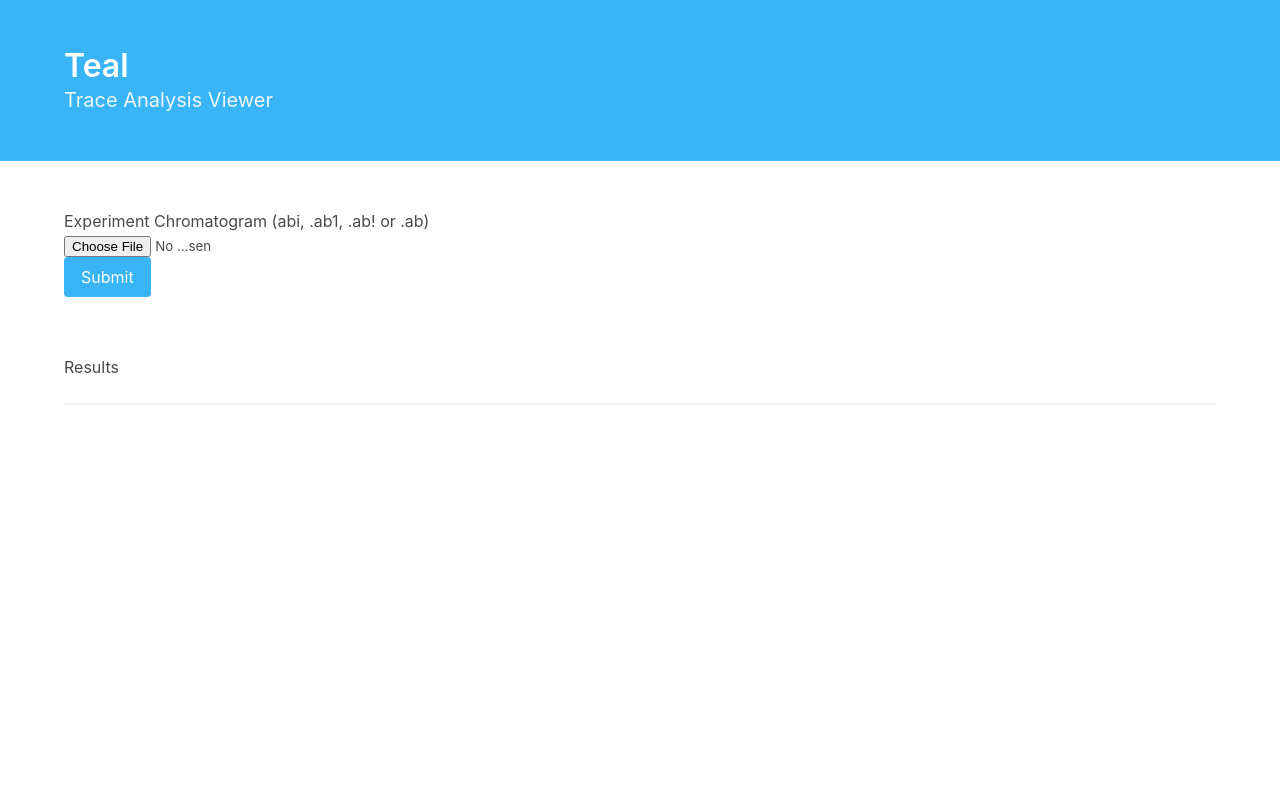
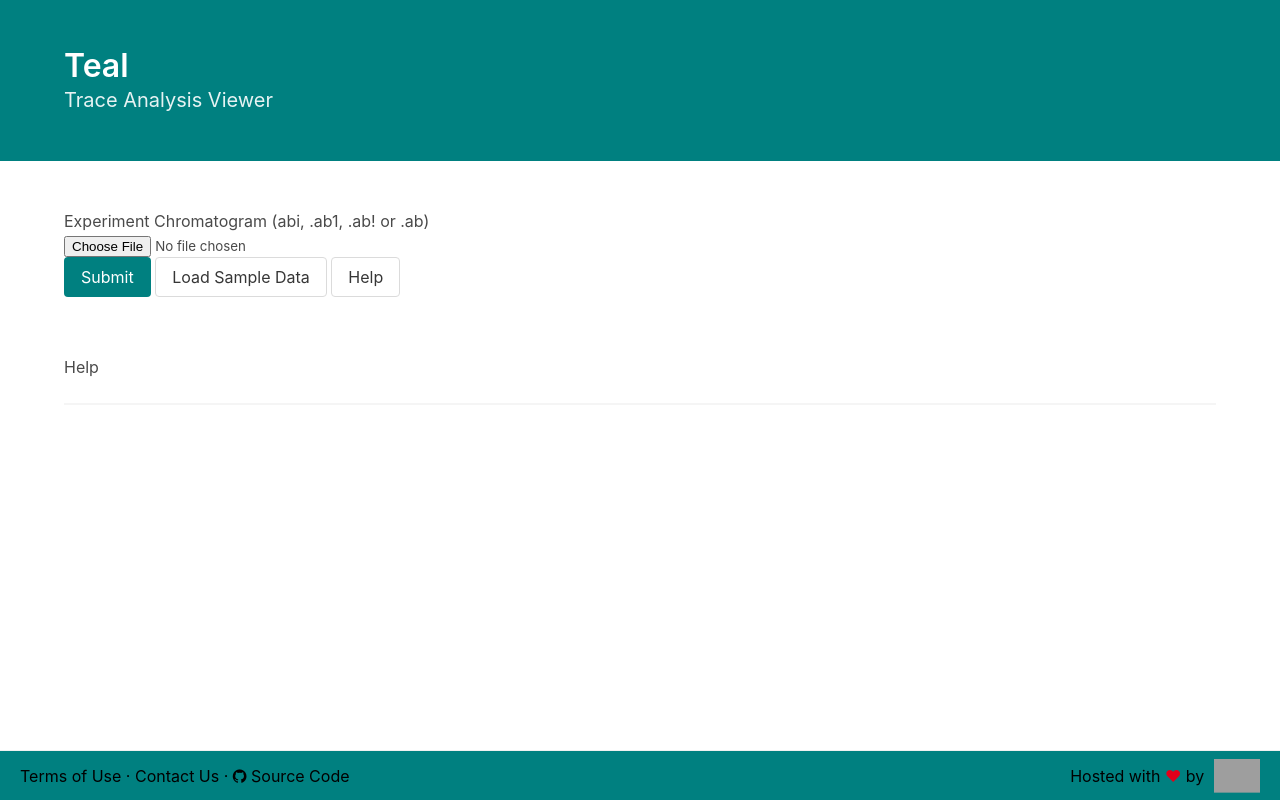
Before and after one commit to gear-genomics/teal, a Flask app: page / in a window 1280 px wide. Run offline with Flask 2, Linux system fonts and the light colour scheme; some libraries are stand-ins or nearby versions; grey boxes are pictures that could not be loaded.

Commit message:
added sample data, footer and help switch

```diff
--- a/ws/static/teal.css
+++ b/ws/static/teal.css
@@ -1,11 +1,11 @@
 .is-primary.is-primary,
 button.is-primary.is-primary:hover {
-  background-color: #38b4f7;
+  background-color: #008080;
 }
 
 .control input,
 .control select {
-  width: 150px;
+  width: 250px;
 }
 
 .section--results {
@@ -25,3 +25,31 @@ button.is-primary.is-primary:hover {
   font-weight: bold;
   color: red;
 }
+
+footer {
+  position:fixed;
+  bottom:0;
+  color: black;
+  background-color: #008080;
+  border-top:1px solid #f0f0f0;
+  height:50px;
+  line-height:50px;
+  width:100%;
+  padding:0 20px
+}
+footer>img {
+  float:right;
+  height:70%;
+  position:relative;
+  top:50%;
+  -webkit-transform:translateY(-50%);
+  transform:translateY(-50%)
+}
+footer>a {
+  text-decoration:none;
+  color:inherit
+}
+
+.embl-red {
+  color:#e2001a
+}
--- a/ws/static/teal.js
+++ b/ws/static/teal.js
@@ -2,6 +2,10 @@
 
 var submitButton = document.getElementById('submit-button')
 submitButton.addEventListener('click', submit)
+var sampleButton = document.getElementById('sample-button')
+sampleButton.addEventListener('click', sampleData)
+var helpButton = document.getElementById('help-button')
+helpButton.addEventListener('click', toggleResultsHelp)
 
 var navBwWinButton = document.getElementById('teal-nav-bw-win')
 navBwWinButton.addEventListener('click', tealNavBwWin)
@@ -33,6 +37,7 @@ navHiNButton.addEventListener('click', tealNavHiN)
 
 var spinnerHtml = '<i class="fa fa-spinner fa-pulse fa-3x fa-fw"></i>'
 var sectionResults = document.getElementById('results')
+var resHelp = -1;
 
 var tealWinXst = 0;
 var tealWinXend = 600;
@@ -151,9 +156,22 @@ function tealSVGRepaint(){
 }
 
 function submit () {
+    document.getElementById('teal-fastaText').value = "";
     var file = document.getElementById('experiment').files[0];
     var data = new FormData();
+    data.append('sample', 'no');
     data.append('experiment', file);
+    doSubmit (data);
+}
+
+function sampleData () {
+    var data = new FormData();
+    data.append('sample', 'sample');
+    doSubmit (data);
+}
+
+function doSubmit (data) {
+    document.getElementById('teal-fastaText').value = "";
     var req = new XMLHttpRequest()
     req.addEventListener('load', function (ev) {
       var res = JSON.parse(ev.target.response)
@@ -161,12 +179,12 @@ function submit () {
         tealWinXst = 0;
         tealWinXend = 600;
         tealWinYend = 2300;
-        document.getElementById("resButtons").style.display = '';
-        document.getElementById("textResults").style.display = '';
         displayResults(res)
       } else {
-        sectionResults.innerHTML = '<div class="error">' + res.error + '</div>'
+        sectionResults.innerHTML = '<br /><div class="error">' + res.error + '</div><br />'
       }
+      resHelp = 0;
+      toggleResultsHelp();
     })
     req.open('POST', '/upload', true)
     req.send(data)
@@ -178,6 +196,27 @@ function displayResults (results) {
     tealDisplayTextSeq (tealAllResults);
     var retVal = tealCreateSVG(tealAllResults,tealWinXst,tealWinXend,tealWinYend,0,1000,0,200);
     tealDigShowSVG(retVal, 1200, 500);
+}
+
+function toggleResultsHelp (strange) {
+    if (resHelp == -1) {
+        return;
+    }
+    if (resHelp == 0) {
+        document.getElementById("resHeading").innerText = "Results";
+        document.getElementById("help-button").innerText = "Show Help";
+        document.getElementById("resButtons").style.display = '';
+        document.getElementById("results").style.display = '';
+        document.getElementById("textResults").style.display = '';
+        resHelp = 1;
+    } else {
+        document.getElementById("resHeading").innerText = "Help";
+        document.getElementById("help-button").innerText = "Show Results";
+        document.getElementById("resButtons").style.display = 'none';
+        document.getElementById("results").style.display = 'none';
+        document.getElementById("textResults").style.display = 'none';
+        resHelp = 0;
+    }
 }
 
 function tealDisplayTextSeq (tr) {
--- a/ws/teal.py
+++ b/ws/teal.py
@@ -32,15 +32,18 @@ def generate():
         if not os.path.exists(sf):
             os.makedirs(sf)
 
-        if 'experiment' not in request.files:
-            return jsonify(error = "Experiment file missing!"), 400
-        fexp = request.files['experiment']
-        if fexp.filename == '':
-            return jsonify(error = "Experiment file missing!"), 400
-        if not allowed_file(fexp.filename):
-            return jsonify(error = "Experiment file has incorrect file type!"), 400
-        fexpname = os.path.join(sf, "teal_" + uuidstr + "_" + secure_filename(fexp.filename))
-        fexp.save(fexpname)
+        if request.form['sample'] == 'sample':
+            fexpname = os.path.join(TEALWS, "static" , "sample.abi")
+        else:
+            if 'experiment' not in request.files:
+                return jsonify(error = "Experiment file missing!"), 400
+            fexp = request.files['experiment']
+            if fexp.filename == '':
+                return jsonify(error = "Experiment file missing!"), 400
+            if not allowed_file(fexp.filename):
+                return jsonify(error = "Experiment file has incorrect file type!"), 400
+            fexpname = os.path.join(sf, "teal_" + uuidstr + "_" + secure_filename(fexp.filename))
+            fexp.save(fexpname)
 
         # Run teal
         outfile = os.path.join(sf, "teal_" + uuidstr + ".json")
--- a/ws/templates/index.html
+++ b/ws/templates/index.html
@@ -32,13 +32,15 @@
 	      </label>
 	  </p>
 	  <p class="control">
-	      <button id="submit-button" class="button is-primary">Submit</button><br />
+	      <button id="submit-button" class="button is-primary">Submit</button>
+              <button id="sample-button" class="button is-secondary">Load Sample Data</button>
+              <button id="help-button" class="button is-secondary">Help</button><br />
 	  </p>
       </div>
   </section>
   <section class="section section--results">
       <div class="container">
-	  <h2>Results</h2>
+	  <h2 id="resHeading">Help</h2>
 	  <hr>
           <div id="resButtons" style="display:none;">
            <button id="teal-nav-bw-win" class="button is-secondary">prev</button>
@@ -56,14 +58,27 @@
            <button id="teal-nav-hi-t" class="button is-secondary"><strong>T</strong></button>
            <button id="teal-nav-hi-n" class="button is-secondary">ACGT</button>
           </div>
-          <div id="results"></div>
+          <div id="results" style="display:none;"></div>
           <div id="textResults" style="display:none;">
             <hr>
             <p>Chromatogram Sequence:</p>
-            <textarea class="form-control" id="teal-fastaText" name="teal-fastaText" rows="7" cols="110"></textarea>
+            <textarea class="form-control" id="teal-fastaText" name="teal-fastaText" rows="7" cols="110"></textarea><br />
+            <br />
           </div>
       </div>
   </section>
+
+  <footer>
+    <a href="/terms" target="_blank">Terms of Use</a>
+    &middot;
+    <a href="/contact" target="_blank">Contact Us</a>
+    &middot;
+    <a href="https://github.com/gear-genomics" target="_blank">
+    <i class="fa fa-github" aria-hidden="true"></i> Source Code
+    </a>
+    <img src="https://gear.embl.de/_nuxt/img/EMBL_logo.b1a1c94.svg" alt="EMBL logo">
+    <div style="float: right; margin-right: 10px;">Hosted with <span class="embl-red">♥</span> by</div>
+  </footer>
 
   <script src="{{ baseurl }}/static/teal.js"></script>
 </body>
```
Also changed, not shown: 1 other file.
